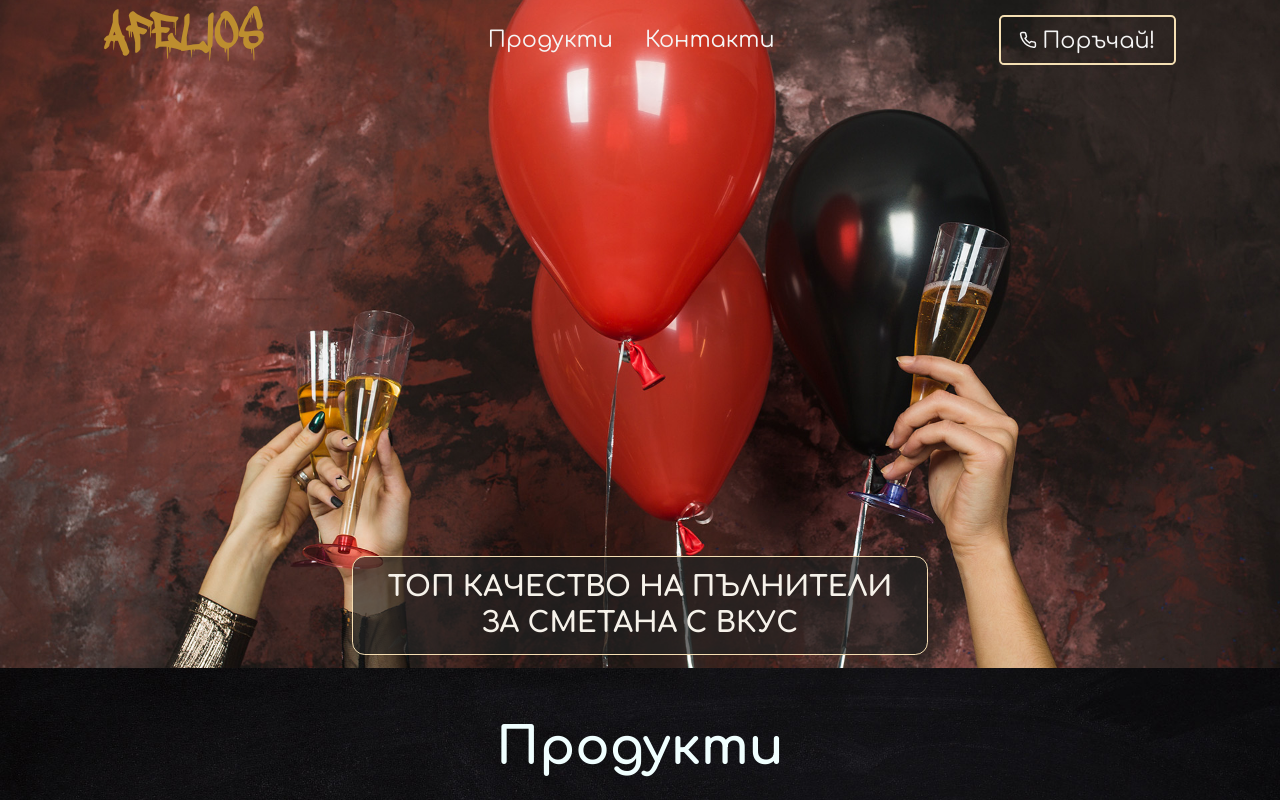
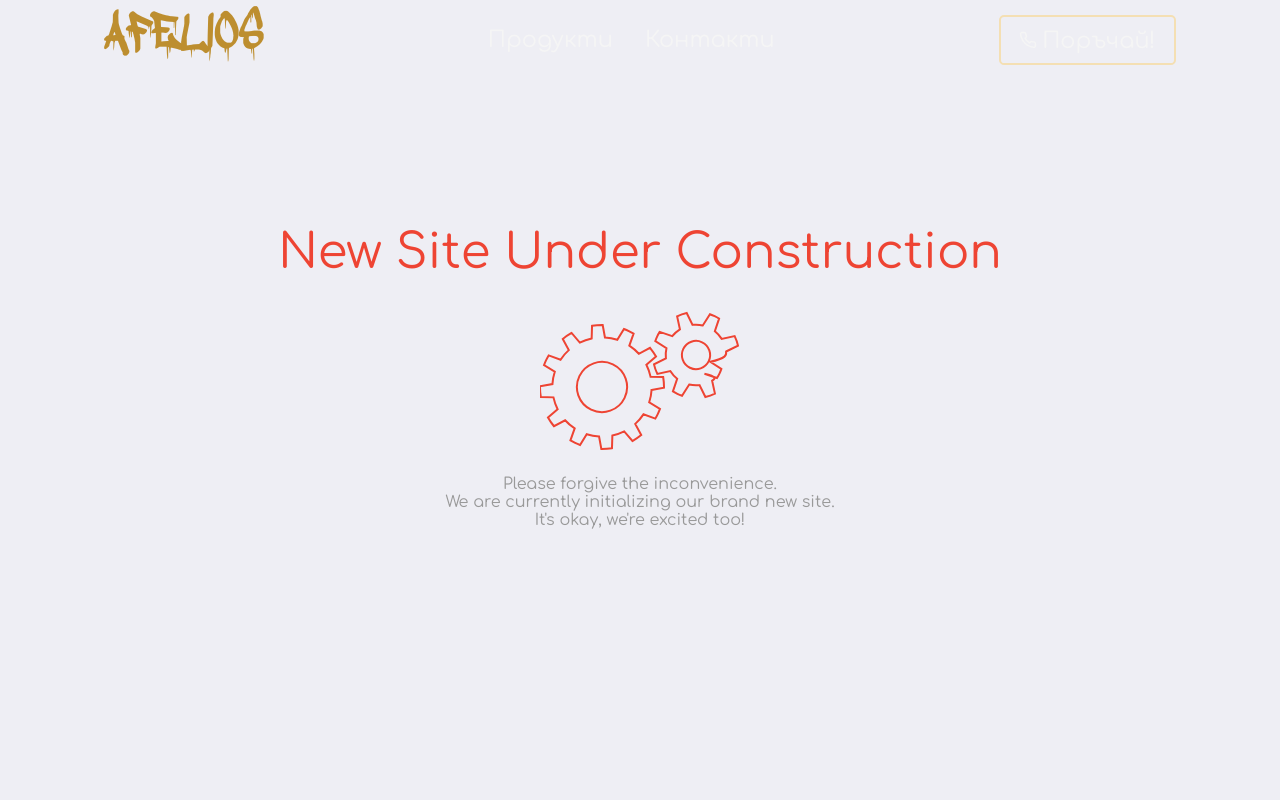
Before and after one commit to GIGGSI/afelios, a React (Create React App) app: page / in a window 1280 px wide. Shown: the top 800 px of the page. Built offline with nearby package versions, Linux system fonts and the light colour scheme.

Commit message:
change pages

```diff
--- a/src/App.js
+++ b/src/App.js
@@ -7,15 +7,17 @@ import LaughingGasPage from './components/pages/LaughingGasPage';
 import IcePage from './components/pages/IcePage';
 import ScrollToTop from './ScrollToTheTop';
 
+import UnderConstruction from './components/UnderConstruction/UnderConstruction'
+
 function App() {
   return (
     <>
       <ScrollToTop />
       <Navbar />
       <Routes>
-        <Route exact path='/' element={<HomePage />} />
-        <Route path='/laughing-gas' element={<LaughingGasPage />} />
-        <Route path='/ice' element={<IcePage />} />
+        <Route exact path='/' element={<UnderConstruction />} />
+        {/* <Route path='/laughing-gas' element={<LaughingGasPage />} />
+        <Route path='/ice' element={<IcePage />} /> */}
       </Routes>
     </>
   );
```
